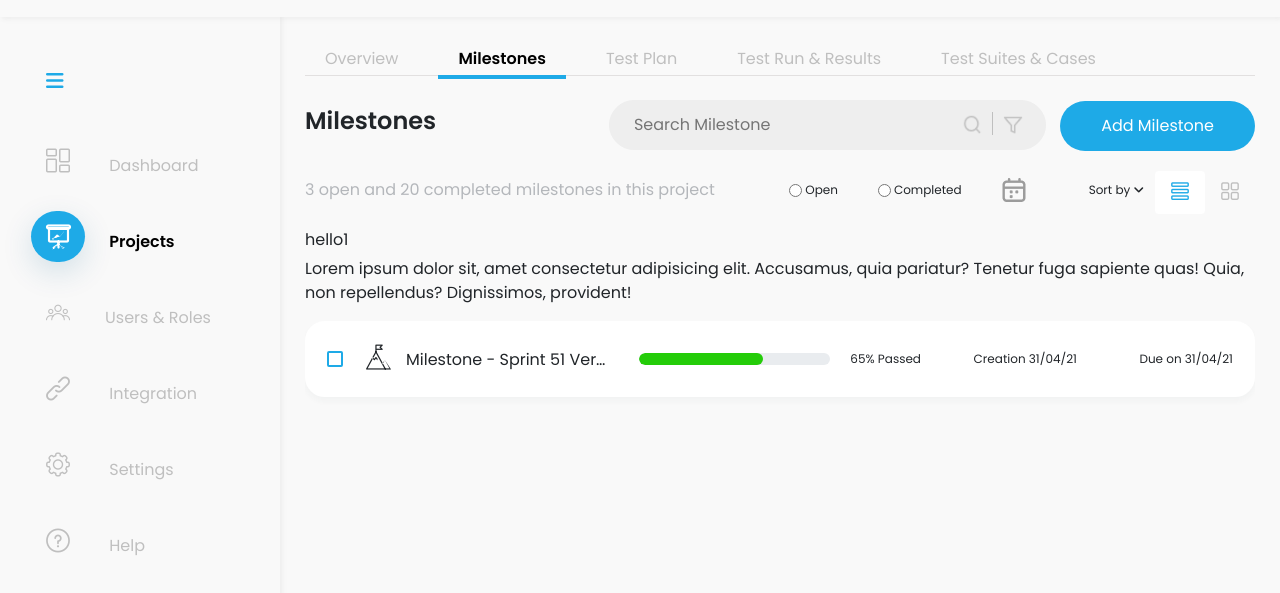
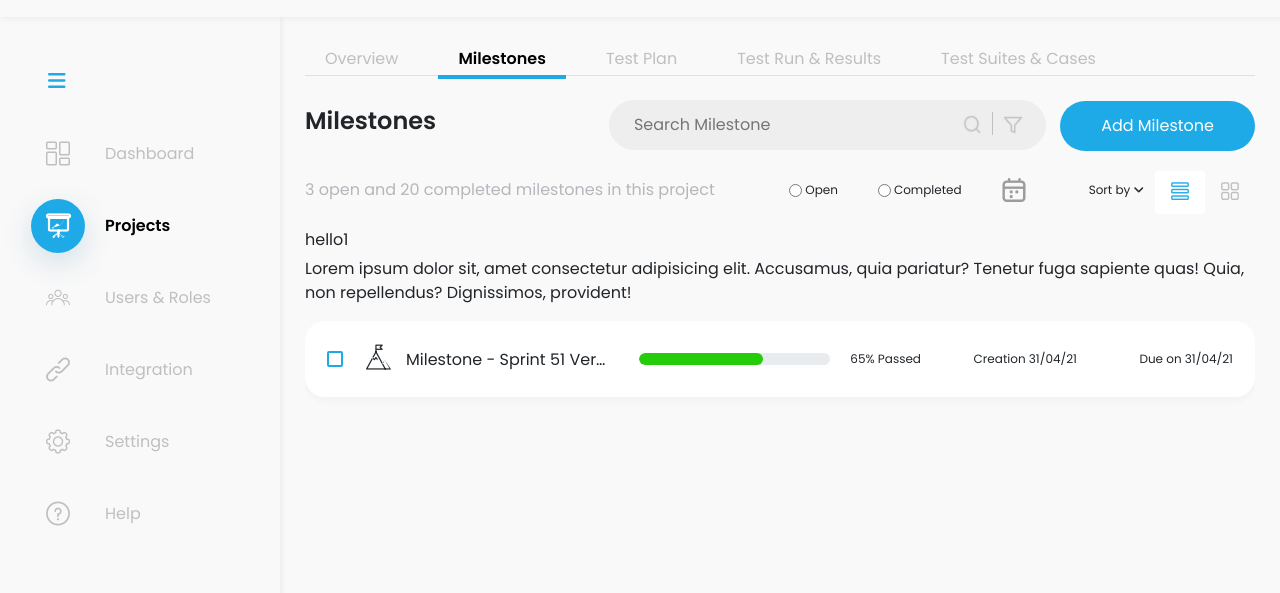
Before and after one commit to farrukh-yasin-10p/Testworthy-redesign, a website: page project-milestone.html in a window 1280 px wide. Shown: the part 65-658 px from the top of the page. Drawn offline with nearby package versions, Linux system fonts and the light colour scheme.

Commit message:
sidebar icons updated

```diff
--- a/assets/sass/components/_sidebar.scss
+++ b/assets/sass/components/_sidebar.scss
@@ -32,13 +32,16 @@
 }
 
 .sidebar-hamburger {
-    padding: rem(16) rem(0) rem(16) rem(46);
+    padding: rem(16) rem(0) rem(16) rem(48);
+
+    label {
+        margin-bottom: 0px;
+    }
 
     span {
         display: inline-block;
         cursor: pointer;
         padding-top: rem(120);
-        margin-bottom: rem(10);
 
         i {
             @include size-color(rem(20), $secondary);
@@ -51,7 +54,7 @@
 
     li {
         width: 100%;
-        margin-bottom: rem(40);
+        margin-bottom: rem(18);
         padding-left: 1rem;
     }
 
@@ -59,8 +62,8 @@
         @include size-color(rem(16), $grey-light);
         display: block;
         padding-left: rem(15);
-        // display: flex;
-        // align-items: center;
+        display: flex;
+        align-items: center;
 
         &:hover {
             color: $secondary;
@@ -88,7 +91,6 @@
         span {
             &:first-child {
                 font-size: rem(24);
-                // padding: rem(10) rem(15);
                 padding: rem(11) rem(15) rem(7) rem(15);
                 margin-right: rem(20);
             }
--- a/assets/sass/partials/_fonts.scss
+++ b/assets/sass/partials/_fonts.scss
@@ -57,7 +57,7 @@ $font-types: (complete-tick: "\e90a",
     test-case: "\e91c",
     uncheck_icon: "\e903",
     check_icon: "\e907",
-    projects: "\e908",
+    pen: "\e908",
     dashboard: "\e900",
     help: "\e901",
     integration: "\e902",
--- a/project-milestone.html
+++ b/project-milestone.html
@@ -84,10 +84,12 @@
         </div>
         <div class="sidebar-menu">
             <ul>
-                <li><a href=""><span><i class="icon-dashboard"></i></span> <span>Dashboard</span></a></li>
-                <li><a href="" class="active"><span><i class="icon-projects"></i></span> <span>Projects</span></a></li>
+                <li><a href=""><span><i class="icon-dashboard"></i></span> <span>Dashboard</span></a>
+                </li>
+                <li><a href="" class="active"><span><i class="icon-pen"></i></span> <span>Projects</span></a></li>
                 <li><a href=""><span><i class="icon-users"></i></span><span>Users & Roles</span></a></li>
-                <li><a href=""><span><i class="icon-integration"></i></span> <span>Integration</span></a></li>
+                <li><a href=""><span><i class="icon-integration"></i></span> <span>Integration</span></a>
+                </li>
                 <li><a href=""> <span><i class="icon-settings"></i></span> <span>Settings</span></a></li>
                 <li><a href=""><span><i class="icon-help"></i></span> <span>Help</span></a></li>
             </ul>
```
Also changed, not shown: assets/fonts/selection.json (+1 -1 lines), index.html (+1 -1 lines), assets/dist/style.css, assets/fonts/icomoon.ttf, assets/fonts/icomoon.woff, 2 other files.
